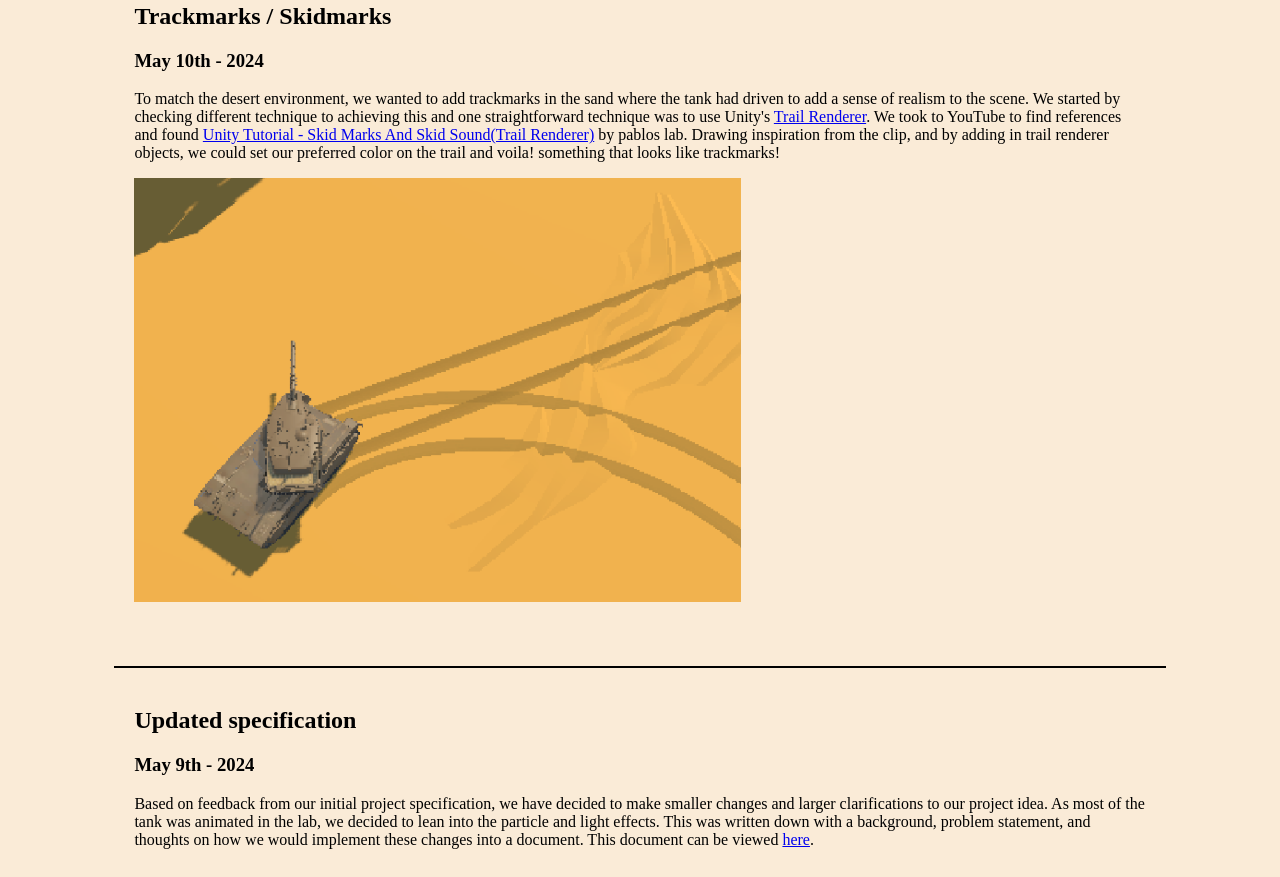
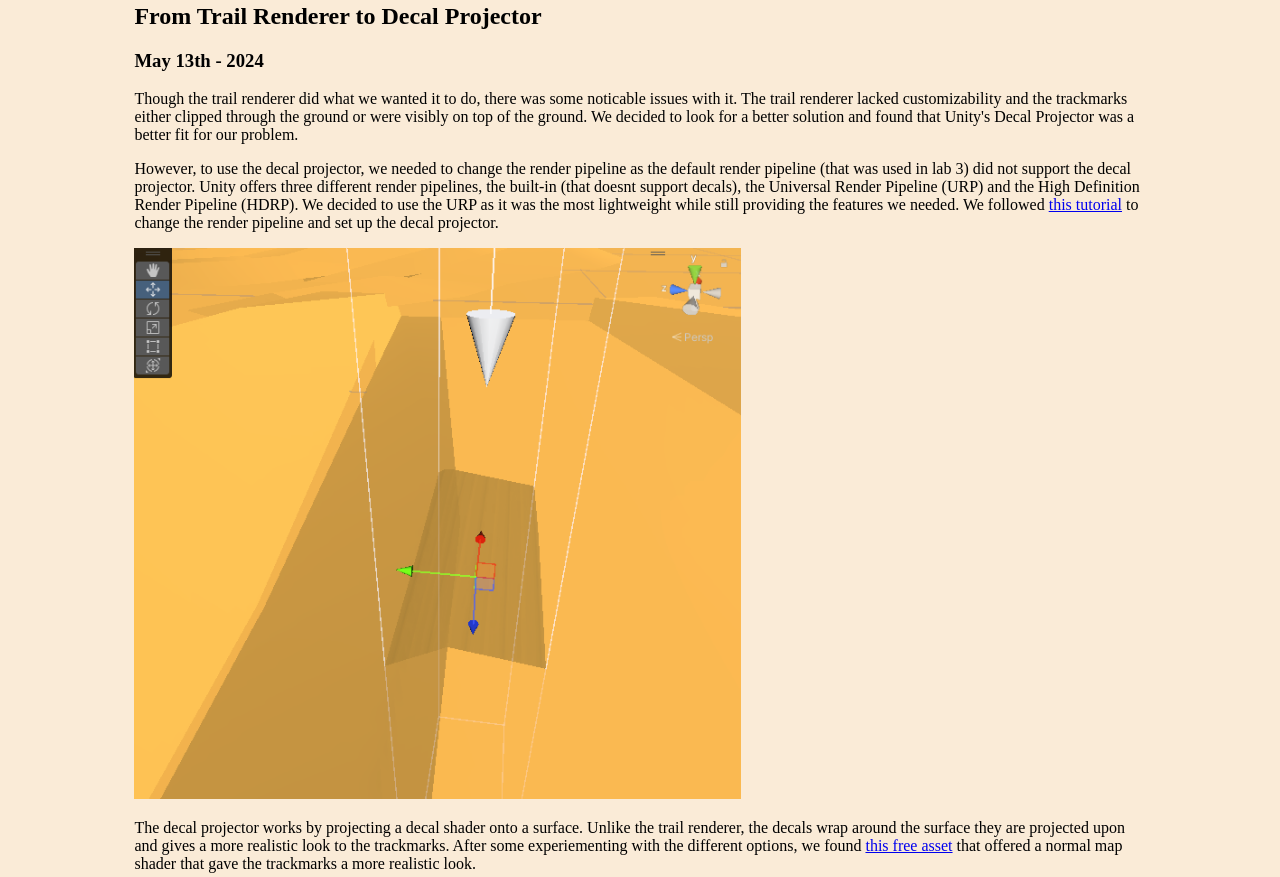
Before and after one commit to Emir-Catir-and-Robin-Claesson/DH2323-Project-Blog, a plain HTML site: page index.html in a window 1280 px wide. Shown: the part 3287-4164 px from the top of the page. Drawn offline with Linux system fonts and the light colour scheme.

Commit message:
added a post

```diff
--- a/index.html
+++ b/index.html
@@ -159,6 +159,35 @@
     </div>
 
     <div class="container post">
+        <h2> From Trail Renderer to Decal Projector</h2>
+        <h3> May 13th - 2024</h3>
+
+        <p>
+            Though the trail renderer did what we wanted it to do, there was some noticable issues with it. The trail renderer
+            lacked customizability and the trackmarks either clipped through the ground or were visibly on top of the ground.
+            We decided to look for a better solution and found that Unity's Decal Projector was a better fit for our problem.
+        </p>
+        <p>
+            However, to use the decal projector, we needed to change the render pipeline as the default render pipeline (that
+            was used in lab 3) did not support the decal projector. Unity offers three different render pipelines, the
+            built-in (that doesnt support decals), the Universal Render Pipeline (URP) and the High Definition Render Pipeline
+            (HDRP). We decided to use the URP as it was the most lightweight while still providing the features we needed. We
+            followed
+            <a href="https://docs.unity3d.com/Packages/com.unity.render-pipelines.universal@7.1/manual/InstallURPIntoAProject.html">this tutorial</a>
+            to change the render pipeline and set up the decal projector.
+        </p>
+
+        <img src="resources/decalPrefab.png" width="60%" alt="the URP decal projector">
+        <p>
+            The decal projector works by projecting a decal shader onto a surface. Unlike the trail renderer, the decals wrap
+            around the surface they are projected upon and gives a more realistic look to the trackmarks. After some experiementing
+            with the different options, we found <a href="https://assetstore.unity.com/packages/vfx/shaders/fullscreen-camera-effects/g-urp-decals-194864">this free asset</a>
+            that offered a normal map shader that gave the trackmarks a more realistic look.
+        </p>
+
+    </div>
+
+    <div class="container post">
         <h2> Trackmarks / Skidmarks</h2>
         <h3> May 10th - 2024</h3>
 
```
Also changed, not shown: resources/decalPrefab.png (added).
